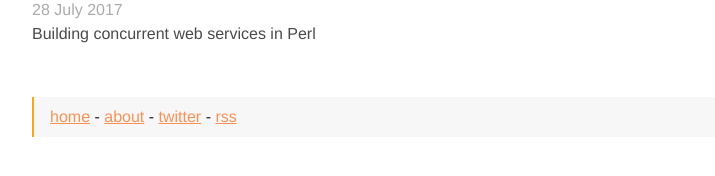
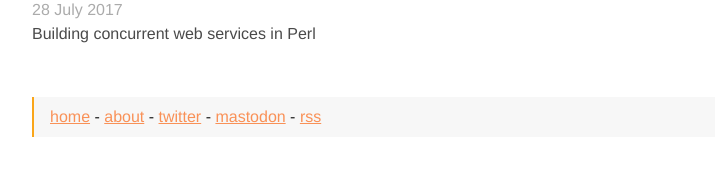
Before and after one commit to ltriant/ltriant.github.io, a Jekyll site: the page built from index.md, in a window 1280 px wide. Shown: the part 559-735 px from the top of the page, without its empty margins (208-923 px from the left). Built offline with Jekyll 4.4.1, drawn with Linux system fonts in a browser that asks for light colours.

Commit message:
add mastodon link

```diff
--- a/_layouts/default.html
+++ b/_layouts/default.html
@@ -14,6 +14,7 @@
 	<a href="{{ "/" | relative_url }}">home</a> -
 	<a href="{{ "about.html" | relative_url }}">about</a> -
 	<a href="https://twitter.com/ltriant">twitter</a> -
+	<a href="https://mastodon.technology/@ltriant" rel="me">mastodon</a> -
 	<a href="{{ "/feed.xml" | relative_url }}">rss</a>
 </div>
 
```
